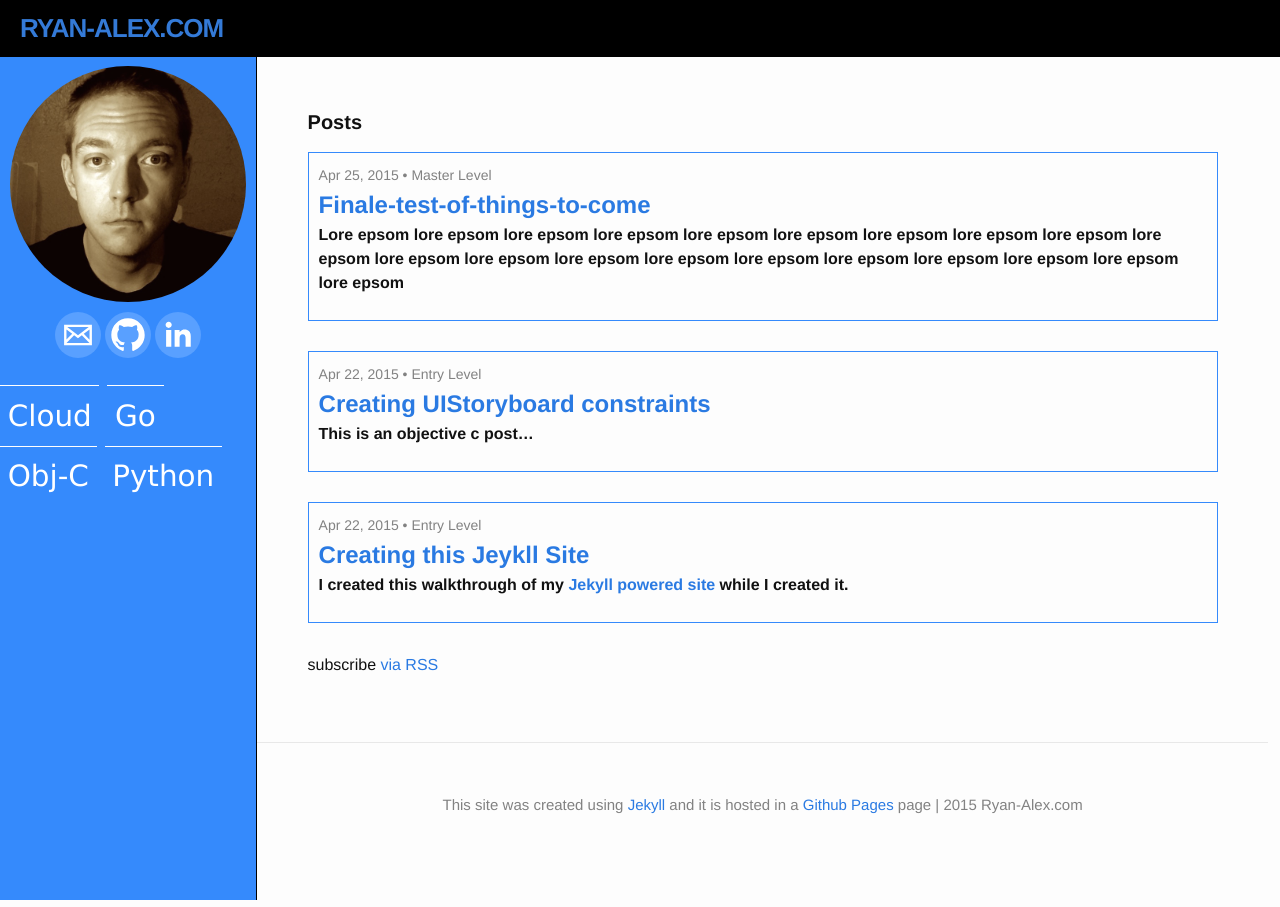
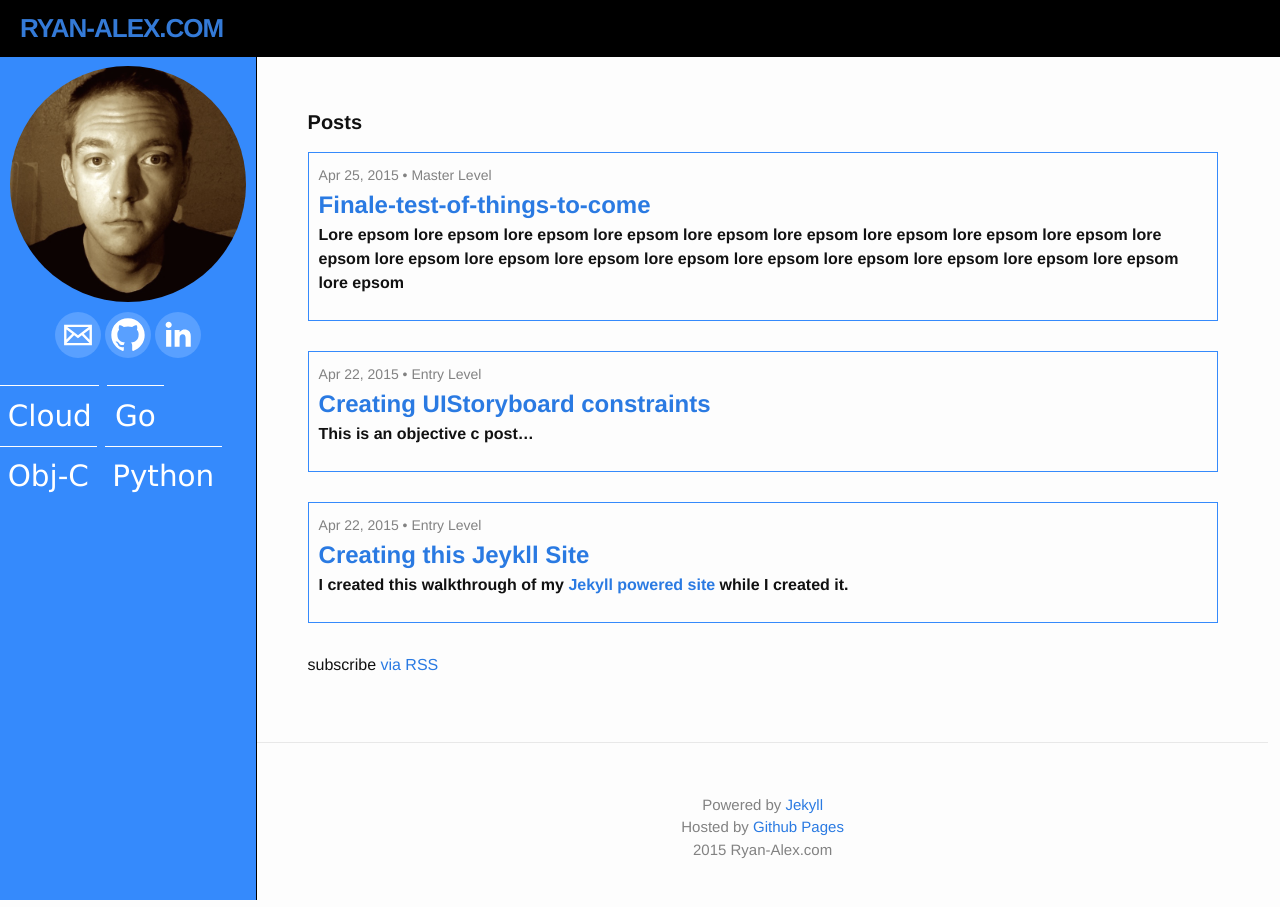
Before and after one commit to MrRyanAlexander/mrryanalexander.github.io, a Jekyll site: the page built from index.html, in a window 1280 px wide. Built offline with Jekyll 4.4.1, drawn with Linux system fonts in a browser that asks for light colours.

Commit message:
Updated Styles

```diff
--- a/_includes/footer.html
+++ b/_includes/footer.html
@@ -1,5 +1,5 @@
 <footer class="footer">
   <div class="footer-li-wrapper">
-    <p class="text">This site was created using <a href="{{ site.powered_by_url }}">{{ site.powered_by }}</a> and it is hosted in a <a href="{{ site.hosted_by_url }}">{{ site.hosted_by }}</a> page | 2015 Ryan-Alex.com</p>
+    <p class="text">Powered by <a href="{{ site.powered_by_url }}">{{ site.powered_by }}</a><br>Hosted by <a href="{{ site.hosted_by_url }}">{{ site.hosted_by }}</a><br>2015 Ryan-Alex.com</p>
   </div>
 </footer>
```
